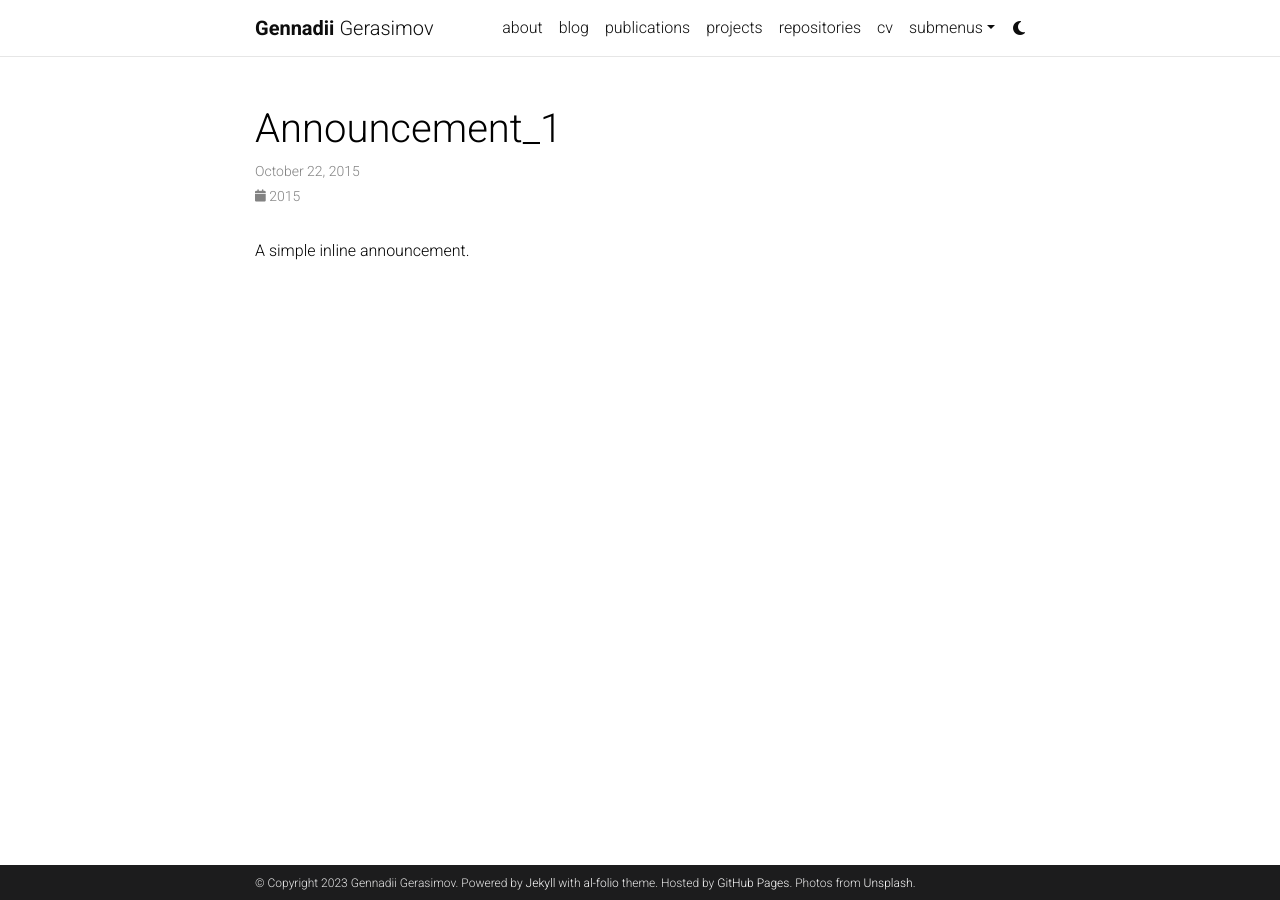
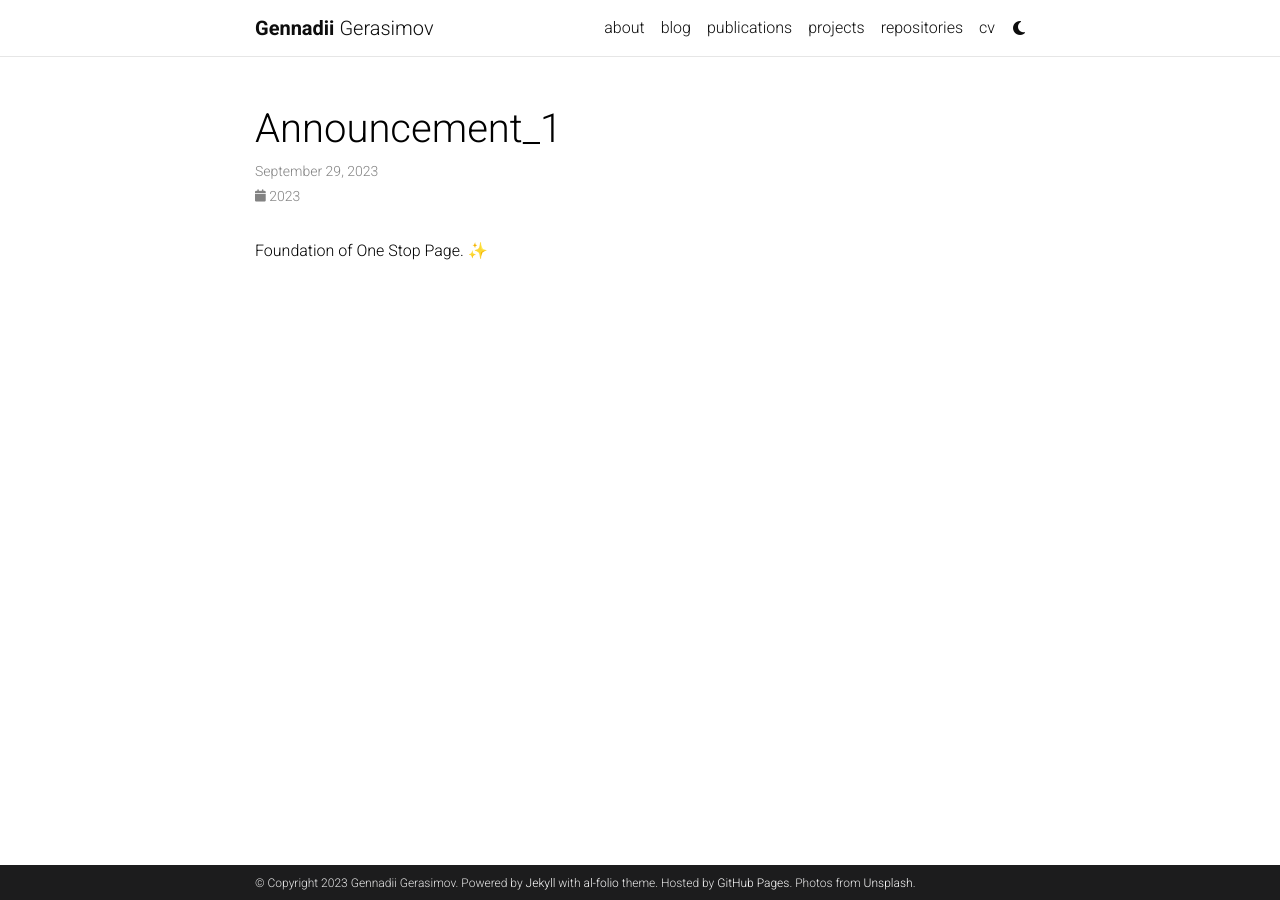
Before and after one commit to mumukiller/mumukiller.github.io, a Jekyll site: the page built from _news/announcement_1.md, in a window 1280 px wide. Built offline with Jekyll 4.4.1, drawn with Linux system fonts in a browser that asks for light colours; full-size pictures stand in for the smaller copies a plugin makes; emoji names are drawn with the system emoji font; comment, search, counter and statistics services are not loaded; a style sheet for code colours, icons or effects is not loaded.

Commit message:
news added

```diff
--- a/_news/announcement_1.md
+++ b/_news/announcement_1.md
@@ -1,8 +1,8 @@
 ---
 layout: post
-date: 2015-10-22 15:59:00-0400
+date: 2023-09-29 09:32:00-0400
 inline: true
 related_posts: false
 ---
 
-A simple inline announcement.
+Foundation of One Stop Page. :sparkles:
```
Also changed, not shown: _news/announcement_3.md (deleted, +0 -8 lines), _pages/dropdown.md (+6 -6 lines).
